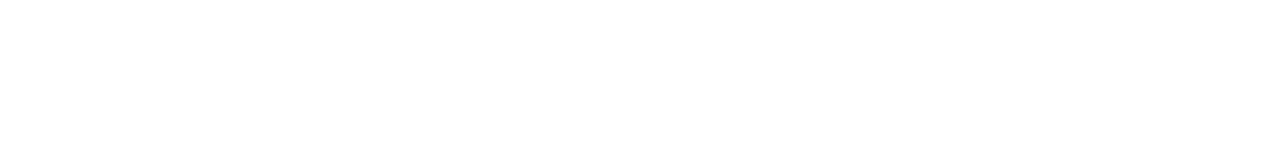
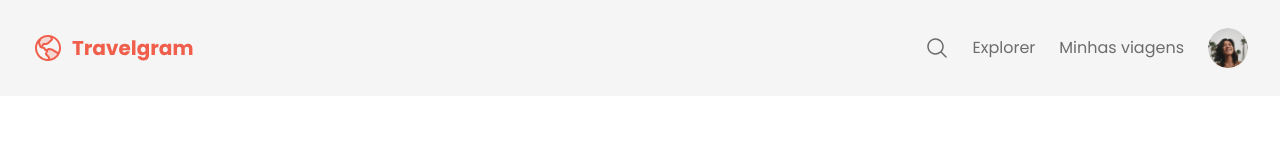
Before and after one commit to ledoctah/mba-travelgram, a plain HTML site: page index.html in a window 1280 px wide. Drawn offline with Linux system fonts and the light colour scheme.

Commit message:
feat: created nav bar

```diff
--- a/index.html
+++ b/index.html
@@ -12,6 +12,32 @@
   <link href="https://fonts.googleapis.com/css2?family=Poppins:wght@400;700&display=swap" rel="stylesheet">
 </head>
 <body>
+  <div class="bg-surface-color">
+    <nav class="container">
+      <a href="#" id="logo">
+        <img src="assets/Logo.svg" alt="Logomarca">
+      </a>
 
+      <ul id="primary-menu">
+        <li>
+          <a href="#">
+            <img src="assets/icons/MagnifyingGlass.svg" alt="Ícone de lupa">
+          </a>
+        </li>
+        <li>
+          <a href="#">Explorer</a>
+        </li>
+        <li>
+          <a href="#">Minhas viagens</a>
+        </li>
+        <li>
+          <a href="#">
+            <img src="assets/Profile pic.png" alt="Imagem de Isabela Torres">
+          </a>
+        </li>
+      </ul>
+    </nav>
+  </div>
+  <header></header>
 </body>
 </html>
--- a/styles/global.css
+++ b/styles/global.css
@@ -25,3 +25,23 @@ body {
   color: var(--text-color-secondary);
   background-color: var(--background-color);
 }
+
+a {
+  text-decoration: none;
+  color: inherit;
+}
+
+a:hover {
+  color: var(--brand-color);
+  text-decoration: underline;
+}
+
+.container {
+  padding-inline: 32px;
+  max-width: 1280px;
+  margin-inline: auto;
+}
+
+.bg-surface-color {
+  background-color: var(--surface-color);
+}
--- a/styles/index.css
+++ b/styles/index.css
@@ -1 +1,2 @@
 @import url(global.css);
+@import url(nav.css);
--- /dev/null
+++ b/styles/nav.css
@@ -0,0 +1,23 @@
+nav {
+  display: flex;
+  justify-content: space-between;
+  align-items: center;
+
+  line-height: 0;
+  padding-block: 20px;
+}
+
+nav ul {
+  list-style: none;
+  display: flex;
+  align-items: center;
+  gap: 24px;
+  padding-block: 8px;
+}
+
+nav ul li:last-child img {
+  width: 40px;
+  height: 40px;
+  object-fit: cover;
+  border-radius: 50%;
+}
```
